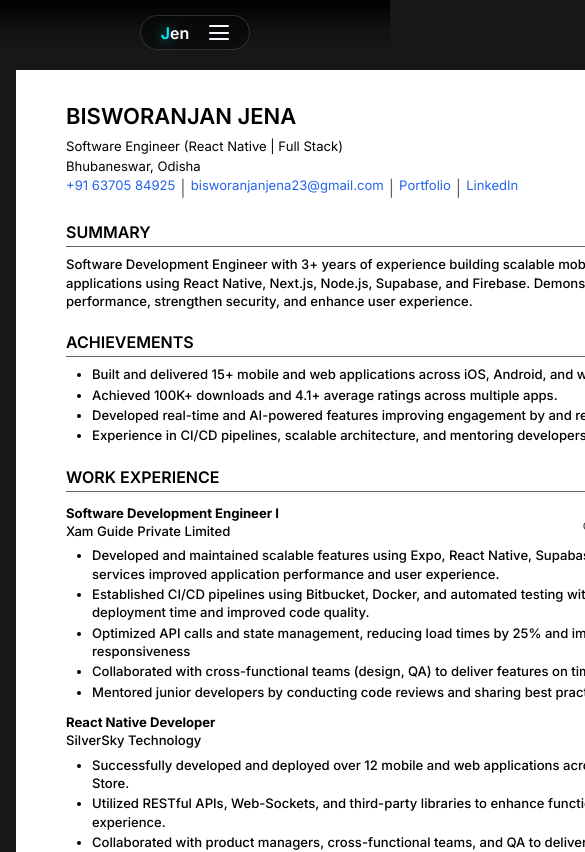
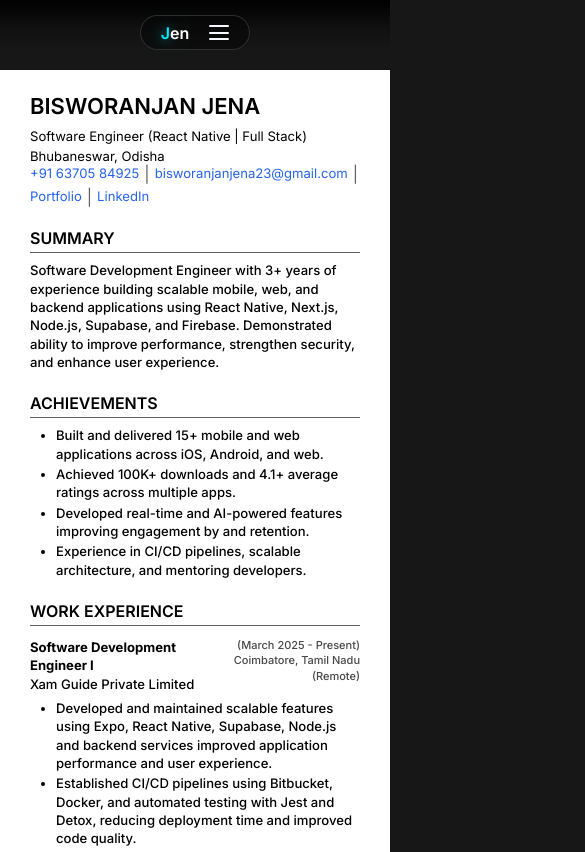
Before and after one commit to athaljen/portfolio, a Next.js app: page /resume in a window 390 px wide. Shown: the top 852 px of the page, 585 px wide, since content can reach past the window. Built offline with nearby package versions, Linux system fonts and the light colour scheme.

Commit message:
update styles, fix ui issues

```diff
--- a/app/globals.css
+++ b/app/globals.css
@@ -33,6 +33,7 @@ body {
   font-family: var(--font-family), sans-serif;
   margin: 0px;
   padding: 0px;
+  overflow-x: hidden;
 }
 body::-webkit-scrollbar {
   display: none;
@@ -52,7 +53,7 @@ input[type='number']::-webkit-outer-spin-button {
 .safe-container {
   max-width: 1200px;
   margin: 0 auto;
-  padding: 0px 16px;
+  padding: 0px;
 }
 .text-primary {
   color: var(--primary);
--- a/app/layout.tsx
+++ b/app/layout.tsx
@@ -24,6 +24,9 @@ export default function RootLayout({
 }) {
   return (
     <html lang="en" className={`${inter.variable}  h-full antialiased`}>
+      <head>
+        <meta name="viewport" content="width=device-width, initial-scale=1" />
+      </head>
       <body className="min-h-full flex flex-col">
         <PortfolioHeader />
         <main className="safe-container">{children}</main>
--- a/app/page.tsx
+++ b/app/page.tsx
@@ -7,12 +7,12 @@ import './index.css'
 
 export default function App() {
   return (
-    <>
+    <div>
       <Home />
       <About />
       <Experience />
       <Projects />
       <ContactMe />
-    </>
+    </div>
   )
 }
--- a/app/resume/resume.css
+++ b/app/resume/resume.css
@@ -17,6 +17,29 @@
     transform: translateY(0);
   }
 }
+.container {
+  display: flex;
+  flex-direction: column;
+  align-items: center;
+  gap: 20px;
+}
+.page {
+  min-width: 794px;
+  max-width: 794px;
+  min-height: 1123px;
+  max-height: 1123px;
+  background: #ffffff;
+  padding: 30px 50px;
+}
+@media (max-width: 795px) {
+  .page {
+    min-width: 100% !important;
+    max-width: 100% !important;
+    min-height: auto !important;
+    max-height: 100% !important;
+    padding: 20px 30px !important;
+  }
+}
 .resume-name {
   font-size: 22px;
   margin: 0;
@@ -29,6 +52,14 @@
   padding-bottom: 2px;
   margin-bottom: 8px;
   font-weight: 600 !important;
+}
+.sub-header-links {
+  display: flex;
+  gap: 5px;
+  font-size: 16px;
+  color: #626262;
+  flex-wrap: wrap;
+  line-height: 1.1;
 }
 .resume-links {
   color: #2563eb;
@@ -54,32 +85,12 @@
   font-weight: 500;
   line-height: 1.4;
 }
-.container {
-  display: flex;
-  flex-direction: column;
-  align-items: center;
-  gap: 20px;
-}
-.page {
-  min-width: 794px;
-  max-width: 794px;
-  min-height: 1123px;
-  max-height: 1123px;
-  background: #ffffff;
-  padding: 30px 50px;
-}
 .header {
   margin-bottom: 10px;
 }
 .sub-header {
   font-size: var(--normal-text);
   margin-top: 4px;
-}
-.sub-header-links {
-  display: flex;
-  gap: 5px;
-  font-size: 16px;
-  color: #626262;
 }
 .header-justify {
   display: flex;
--- a/components/layout/PortfolioHeader.tsx
+++ b/components/layout/PortfolioHeader.tsx
@@ -9,27 +9,27 @@ const navLinks = [
   {
     name: 'Home',
     href: '/#home',
-    dropdownClass: 'nav-links nav-dropdown-a nd-a5',
+    dropdownClass: 'nav-links backdrop-blur-md nav-dropdown-a nd-a5',
   },
   {
     name: 'About',
     href: '/#about',
-    dropdownClass: 'nav-links nav-dropdown-a nd-a3',
+    dropdownClass: 'nav-links backdrop-blur-md nav-dropdown-a nd-a3',
   },
   {
     name: 'Work',
     href: '/#experience',
-    dropdownClass: 'nav-links nav-dropdown-a nd-a1',
+    dropdownClass: 'nav-links backdrop-blur-md nav-dropdown-a nd-a1',
   },
   {
     name: 'Projects',
     href: '/#projects',
-    dropdownClass: 'nav-links nav-dropdown-a nd-a2',
+    dropdownClass: 'nav-links backdrop-blur-md nav-dropdown-a nd-a2',
   },
   {
     name: 'Contact',
     href: '/#contact',
-    dropdownClass: 'nav-links nav-dropdown-a nd-a4',
+    dropdownClass: 'nav-links backdrop-blur-md nav-dropdown-a nd-a4',
   },
 ]
 
--- a/components/layout/portfolioHeader.css
+++ b/components/layout/portfolioHeader.css
@@ -10,13 +10,13 @@
   position: fixed;
   top: 0;
   z-index: 10000;
+  padding-top: max(15px, env(safe-area-inset-top));
 }
 .header-container {
   display: flex;
   align-items: center;
   min-height: 35px;
   height: 35px;
-  margin-top: 15px;
   z-index: 10002;
   border-radius: 50px;
   padding: 0px 20px;
--- a/components/sections/About.tsx
+++ b/components/sections/About.tsx
@@ -22,7 +22,7 @@ function About() {
       whileInView={{ opacity: 1, y: 0 }}
       transition={{ duration: 0.5, ease: 'easeOut', delay: 0.3 }}
       viewport={{ once: true }}
-      className="min-h-screen bg-[radial-gradient(circle,_#0940747a,_#09407443_30%,_transparent_60%,_transparent_100%)]"
+      className="min-h-screen pt-10 px-5 bg-[radial-gradient(circle,_#0940747a,_#09407443_30%,_transparent_60%,_transparent_100%)]"
     >
       <h2 className="text-primary text-2xl font-bold mb-8 text-center">
         About Me
@@ -37,7 +37,7 @@ function About() {
           backend using React Native, Next.js, and Node.js.
         </p>
 
-        <h3 className="text-md mt-10 mb-4 font-semibold">
+        <h3 className="text-lg mt-10 mb-4 font-semibold">
           My <span className="text-primary">Skills</span>
         </h3>
 
--- a/components/sections/ContactMe.tsx
+++ b/components/sections/ContactMe.tsx
@@ -51,7 +51,7 @@ function ContactMe() {
       whileInView={{ opacity: 1, y: 0 }}
       transition={{ duration: 0.6, ease: 'easeOut', delay: 0.3 }}
       viewport={{ once: true }}
-      className="mt-20 !min-h-[60dvh]"
+      className="mt-20 !min-h-[60dvh] pt-10 px-5"
     >
       <h2 className="text-primary text-2xl font-bold mb-8 text-center">
         Contact Me
--- a/components/sections/Experience.tsx
+++ b/components/sections/Experience.tsx
@@ -4,7 +4,7 @@ import ExpCard from '../main/ExpCard'
 
 export default function Experience() {
   return (
-    <section id="experience" className="min-h-screen">
+    <section id="experience" className="min-h-screen pt-10 px-5">
       <h2 className="text-primary text-2xl font-bold mb-8 text-center">
         Work Experience
       </h2>
--- a/components/sections/Home.tsx
+++ b/components/sections/Home.tsx
@@ -14,11 +14,9 @@ import RevealX from '../ui/RevealX'
 
 export default function Home() {
   return (
-    <section id="home" className="min-h-screen h-screen">
-      <div className="position-absolute inset-0 overflow-hidden">
-        <div className="home-bg-mask">
-          <div className="home-bg-dots"></div>
-        </div>
+    <section id="home" className="min-h-screen h-screen pt-20 px-5">
+      <div className="home-bg-mask">
+        <div className="home-bg-dots"></div>
       </div>
 
       <RevealX className="flex flex-col md:flex-row h-full">
--- a/components/sections/Projects.tsx
+++ b/components/sections/Projects.tsx
@@ -48,7 +48,7 @@ function Projects() {
       whileInView={{ opacity: 1, y: 0 }}
       transition={{ duration: 0.5, ease: 'easeOut', delay: 0.3 }}
       viewport={{ once: true }}
-      className="min-h-screen"
+      className="min-h-screen pt-10 px-5"
     >
       <h2 className="text-primary text-2xl font-bold mb-8 text-center">
         Projects
@@ -61,10 +61,11 @@ function Projects() {
               key={tab.name}
               active={activeTab === tab.name}
               onClick={() => setActiveTab(tab.name)}
-              className="px-4"
             >
               <tab.Icon className="w-5 h-5" fill="currentColor" />
-              <span className="ml-2 mt-0.5">{tab.name}</span>
+              <p className="ml-2 mt-0.5 hidden [@media(min-width:420px)]:block">
+                {tab.name}
+              </p>
             </TabItem>
           ))}
         </TabList>
--- a/next.config.ts
+++ b/next.config.ts
@@ -2,6 +2,7 @@ import type { NextConfig } from 'next'
 
 const nextConfig: NextConfig = {
   /* config options here */
+  allowedDevOrigins: ['192.168.31.115'],
 }
 
 export default nextConfig
```
